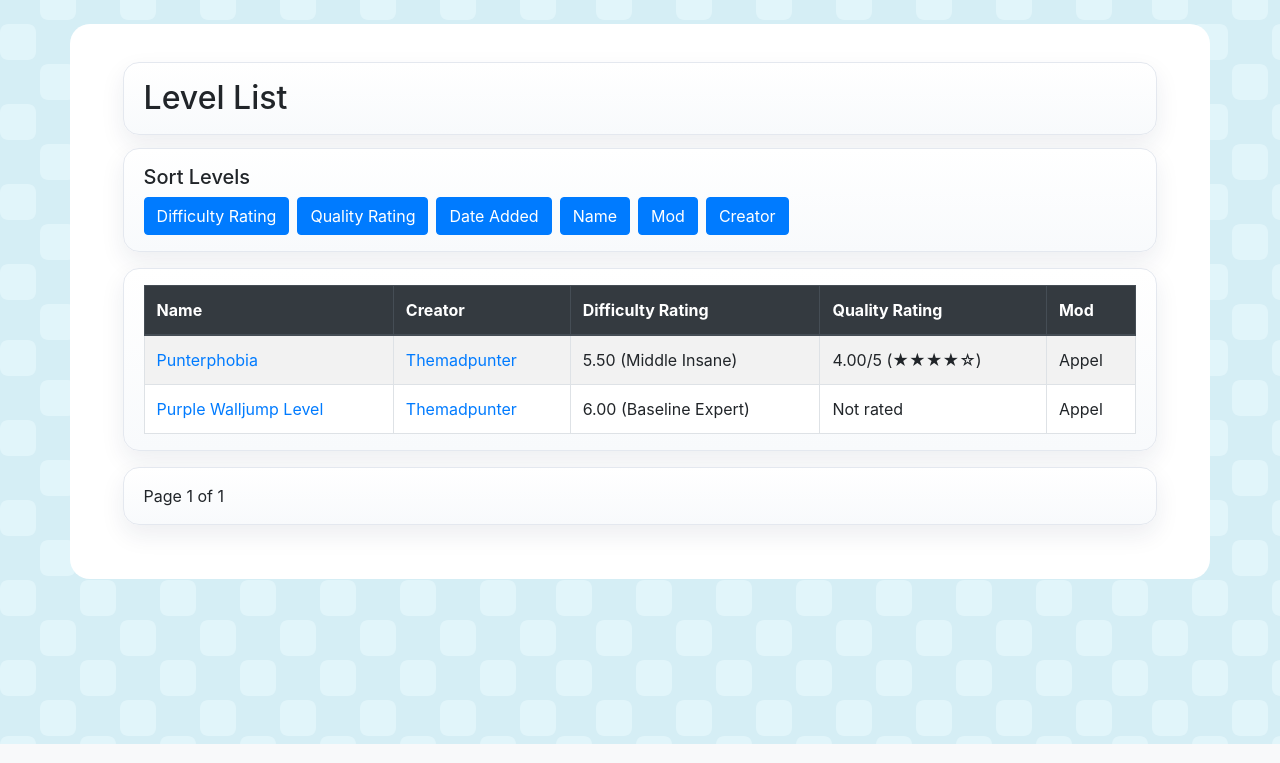
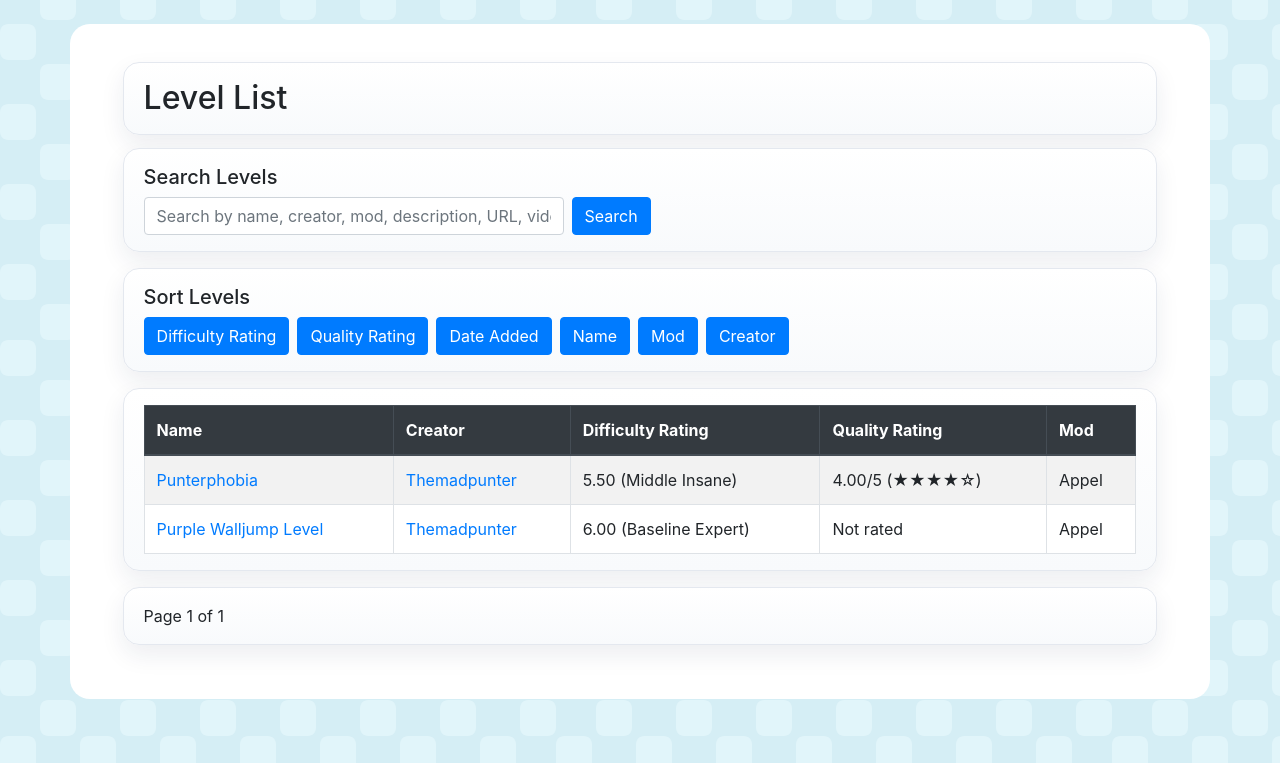
Before and after one commit to familycomicsstudios/level_repository, a Django app: page /list/ in a window 1280 px wide. Shown: the part 56-819 px from the top of the page. Run offline with Django 4.2, Linux system fonts and the light colour scheme; data comes from the database, SQL or seed files in the repository; some libraries are stand-ins or nearby versions.

Commit message:
Added level search and multiple pages to triage submissions
Co-authored-by: Copilot <copilot@github.com>

```diff
--- a/levels/templates/levels/level_list.html
+++ b/levels/templates/levels/level_list.html
@@ -8,14 +8,27 @@
     </div>
 
     <div class="bubble-section">
+        <h5>Search Levels</h5>
+        <form method="get" class="bubble-actions" style="align-items: center;">
+            <input type="text" name="q" value="{{ search_query }}" class="form-control" style="max-width: 420px;" placeholder="Search by name, creator, mod, description, URL, video...">
+            <input type="hidden" name="sort" value="{{ sort_by }}">
+            <input type="hidden" name="direction" value="{{ sort_direction }}">
+            <button type="submit" class="btn btn-primary">Search</button>
+            {% if search_query %}
+            <a href="?sort={{ sort_by }}&direction={{ sort_direction }}" class="btn btn-secondary">Clear</a>
+            {% endif %}
+        </form>
+    </div>
+
+    <div class="bubble-section">
         <h5>Sort Levels</h5>
         <div class="bubble-actions">
-            <a href="?sort=difficulty&direction={% if sort_by == 'difficulty' and sort_direction == 'desc' %}asc{% else %}desc{% endif %}" class="btn btn-primary">Difficulty Rating</a>
-            <a href="?sort=quality_rating&direction={% if sort_by == 'quality_rating' and sort_direction == 'desc' %}asc{% else %}desc{% endif %}" class="btn btn-primary">Quality Rating</a>
-            <a href="?sort=created_at&direction={% if sort_by == 'created_at' and sort_direction == 'desc' %}asc{% else %}desc{% endif %}" class="btn btn-primary">Date Added</a>
-            <a href="?sort=name&direction={% if sort_by == 'name' and sort_direction == 'asc' %}desc{% else %}asc{% endif %}" class="btn btn-primary">Name</a>
-            <a href="?sort=mod_category&direction={% if sort_by == 'mod_category' and sort_direction == 'asc' %}desc{% else %}asc{% endif %}" class="btn btn-primary">Mod</a>
-            <a href="?sort=creator&direction={% if sort_by == 'creator' and sort_direction == 'asc' %}desc{% else %}asc{% endif %}" class="btn btn-primary">Creator</a>
+            <a href="?q={{ search_query|urlencode }}&sort=difficulty&direction={% if sort_by == 'difficulty' and sort_direction == 'desc' %}asc{% else %}desc{% endif %}" class="btn btn-primary">Difficulty Rating</a>
+            <a href="?q={{ search_query|urlencode }}&sort=quality_rating&direction={% if sort_by == 'quality_rating' and sort_direction == 'desc' %}asc{% else %}desc{% endif %}" class="btn btn-primary">Quality Rating</a>
+            <a href="?q={{ search_query|urlencode }}&sort=created_at&direction={% if sort_by == 'created_at' and sort_direction == 'desc' %}asc{% else %}desc{% endif %}" class="btn btn-primary">Date Added</a>
+            <a href="?q={{ search_query|urlencode }}&sort=name&direction={% if sort_by == 'name' and sort_direction == 'asc' %}desc{% else %}asc{% endif %}" class="btn btn-primary">Name</a>
+            <a href="?q={{ search_query|urlencode }}&sort=mod_category&direction={% if sort_by == 'mod_category' and sort_direction == 'asc' %}desc{% else %}asc{% endif %}" class="btn btn-primary">Mod</a>
+            <a href="?q={{ search_query|urlencode }}&sort=creator&direction={% if sort_by == 'creator' and sort_direction == 'asc' %}desc{% else %}asc{% endif %}" class="btn btn-primary">Creator</a>
         </div>
     </div>
 
@@ -61,12 +74,12 @@
             <span>Page {{ page_obj.number }} of {{ page_obj.paginator.num_pages }}</span>
             <div>
                 {% if page_obj.has_previous %}
-                    <a href="?page=1&sort={{ sort_by }}&direction={{ sort_direction }}" class="btn btn-secondary">First</a>
-                    <a href="?page={{ page_obj.previous_page_number }}&sort={{ sort_by }}&direction={{ sort_direction }}" class="btn btn-secondary">Previous</a>
+                    <a href="?q={{ search_query|urlencode }}&page=1&sort={{ sort_by }}&direction={{ sort_direction }}" class="btn btn-secondary">First</a>
+                    <a href="?q={{ search_query|urlencode }}&page={{ page_obj.previous_page_number }}&sort={{ sort_by }}&direction={{ sort_direction }}" class="btn btn-secondary">Previous</a>
                 {% endif %}
                 {% if page_obj.has_next %}
-                    <a href="?page={{ page_obj.next_page_number }}&sort={{ sort_by }}&direction={{ sort_direction }}" class="btn btn-secondary">Next</a>
-                    <a href="?page={{ page_obj.paginator.num_pages }}&sort={{ sort_by }}&direction={{ sort_direction }}" class="btn btn-secondary">Last</a>
+                    <a href="?q={{ search_query|urlencode }}&page={{ page_obj.next_page_number }}&sort={{ sort_by }}&direction={{ sort_direction }}" class="btn btn-secondary">Next</a>
+                    <a href="?q={{ search_query|urlencode }}&page={{ page_obj.paginator.num_pages }}&sort={{ sort_by }}&direction={{ sort_direction }}" class="btn btn-secondary">Last</a>
                 {% endif %}
             </div>
         </div>
--- a/levels/views.py
+++ b/levels/views.py
@@ -277,6 +277,21 @@ def level_list(request):
 
     levels = Level.objects.all()
 
+    search_query = request.GET.get('q', '').strip()
+    if search_query:
+        levels = levels.filter(
+            Q(name__icontains=search_query)
+            | Q(description__icontains=search_query)
+            | Q(original_uploader__icontains=search_query)
+            | Q(other_creators__icontains=search_query)
+            | Q(mod_category__icontains=search_query)
+            | Q(level_code__icontains=search_query)
+            | Q(url__icontains=search_query)
+            | Q(video_url__icontains=search_query)
+            | Q(creator__username__icontains=search_query)
+            | Q(creator__profile__display_name__icontains=search_query)
+        ).distinct()
+
     # Sorting functionality
     sort_by = request.GET.get('sort', 'quality_rating')
     sort_direction = request.GET.get('direction', 'desc')
@@ -330,6 +345,7 @@ def level_list(request):
         'page_obj': page_obj,
         'sort_by': sort_by,
         'sort_direction': sort_direction,
+        'search_query': search_query,
         'difficulty_system': difficulty_system,
     })
 
@@ -487,12 +503,17 @@ def submit_level_completion(request, level_id):
 
 @login_required
 def my_completion_submissions(request):
-    submissions = LevelCompletion.objects.filter(user=request.user).order_by('-submitted_at')
+    submissions_qs = LevelCompletion.objects.filter(user=request.user).order_by('-submitted_at')
+    paginator = Paginator(submissions_qs, 10)
+    page_number = request.GET.get('page')
+    page_obj = paginator.get_page(page_number)
+
     return render(
         request,
         'levels/my_completion_submissions.html',
         {
-            'submissions': submissions,
+            'submissions': page_obj,
+            'page_obj': page_obj,
         },
     )
 
@@ -514,12 +535,17 @@ def admin_completion_triage(request):
 
         return redirect('levels:admin_completion_triage')
 
-    submissions = LevelCompletion.objects.select_related('user', 'level', 'reviewed_by').order_by('-submitted_at')
+    submissions_qs = LevelCompletion.objects.select_related('user', 'level', 'reviewed_by').order_by('-submitted_at')
+    paginator = Paginator(submissions_qs, 10)
+    page_number = request.GET.get('page')
+    page_obj = paginator.get_page(page_number)
+
     return render(
         request,
         'levels/admin_completion_triage.html',
         {
-            'submissions': submissions,
+            'submissions': page_obj,
+            'page_obj': page_obj,
         },
     )
 
```
Also changed, not shown: levels/templates/levels/admin_completion_triage.html (+16 -0 lines), levels/templates/levels/my_completion_submissions.html (+16 -0 lines).
